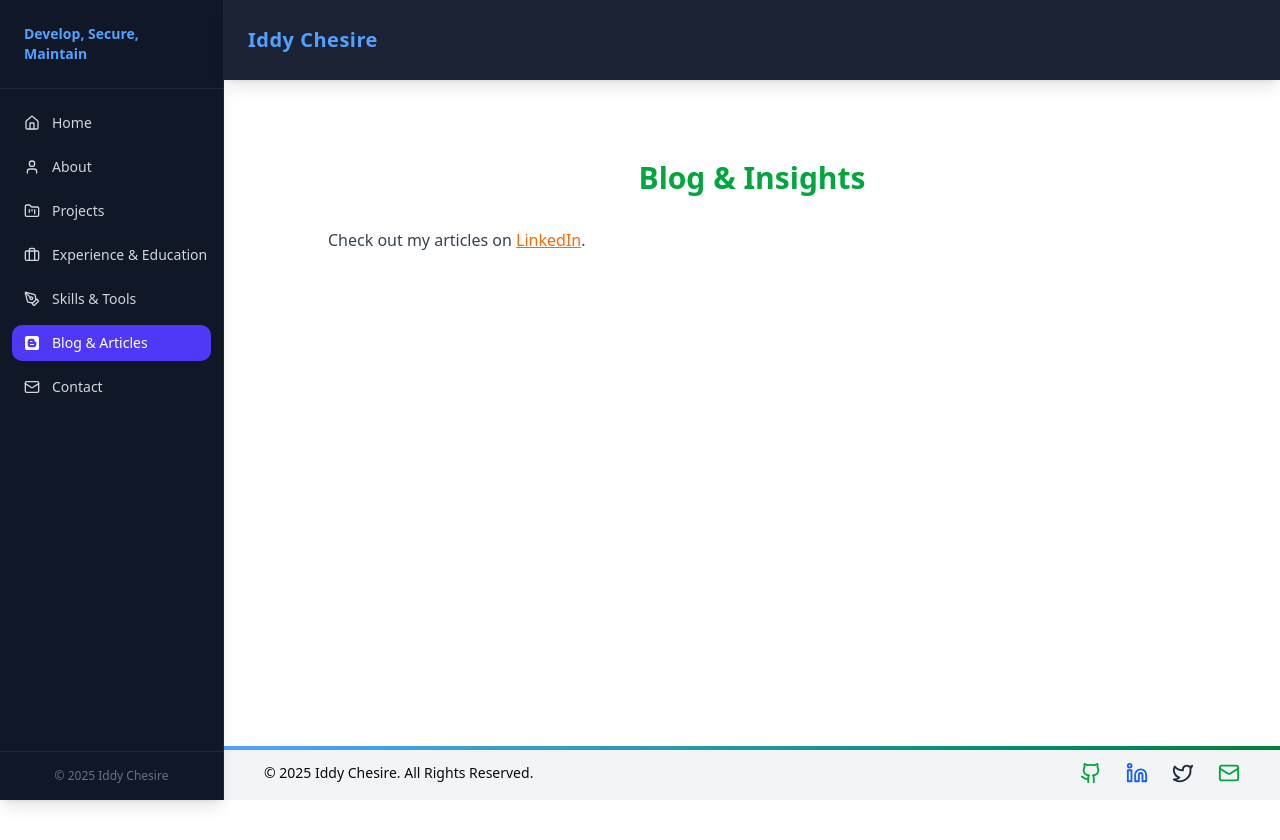
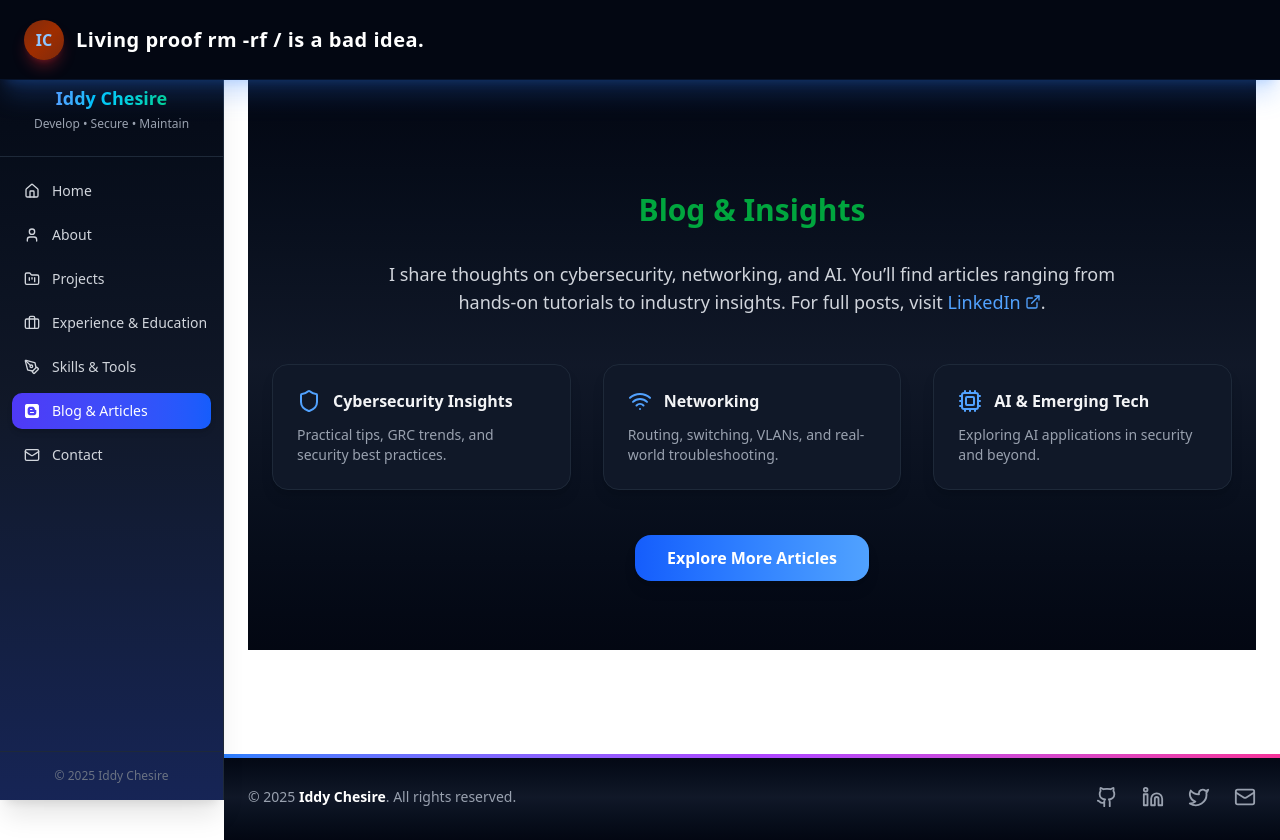
Before and after one commit to acunetix2/Profile, a React (Vite) app: page /blog in a window 1280 px wide. Before the commit the page ends 800 px from the top, so only its background shows below. Built offline with nearby package versions, Linux system fonts and the light colour scheme.

Commit message:
Feat: Design

```diff
--- a/src/components/Footer.jsx
+++ b/src/components/Footer.jsx
@@ -2,14 +2,16 @@ import { Github, Linkedin, Twitter, Mail } from "lucide-react";
 
 function Footer() {
   return (
-    <footer className="relative  bg-gray-100 dark:bg-gray-900 py-4 mt-12">
-      {/* Top Border Gradient */}
-      <div className="absolute top-0 left-0 w-full h-1 bg-gradient-to-r from-blue-400  to-green-700"></div>
+    <footer className="relative bg-gradient-to-b from-gray-950 via-gray-900 to-gray-950 py-8 mt-20">
+      {/* Top Gradient Bar */}
+      <div className="absolute top-0 left-0 w-full h-1 bg-gradient-to-r from-blue-500 via-purple-500 to-pink-500"></div>
 
-      <div className="max-w-5xl mx-auto flex flex-col md:flex-row items-center justify-between px-6">
+      <div className="max-w-6xl mx-auto flex flex-col md:flex-row items-center justify-between px-6 text-center md:text-left">
         {/* Copyright */}
-        <p className="text-gradient-to-b from-gray-900 via-blue-900 to-gray-800 text-sm mb-4 md:mb-0">
-          &copy; {new Date().getFullYear()} Iddy Chesire. All Rights Reserved.
+        <p className="text-sm text-gray-400 mb-4 md:mb-0">
+          &copy; {new Date().getFullYear()}{" "}
+          <span className="font-semibold text-white">Iddy Chesire</span>. All
+          rights reserved.
         </p>
 
         {/* Social Links */}
@@ -18,7 +20,7 @@ function Footer() {
             href="https://github.com/acunetix2"
             target="_blank"
             rel="noopener noreferrer"
-            className="text-green-600 dark:text-green-300 hover:text-orange-500 transform hover:scale-110 transition-all duration-300"
+            className="text-gray-400 hover:text-blue-400 transform hover:scale-110 transition duration-300"
           >
             <Github size={22} />
           </a>
@@ -26,7 +28,7 @@ function Footer() {
             href="https://linkedin.com/in/iddy-k-chesire-55009b264/"
             target="_blank"
             rel="noopener noreferrer"
-            className="text-blue-600 dark:text-blue-300 hover:text-orange-500 transform hover:scale-110 transition-all duration-300"
+            className="text-gray-400 hover:text-blue-500 transform hover:scale-110 transition duration-300"
           >
             <Linkedin size={22} />
           </a>
@@ -34,13 +36,13 @@ function Footer() {
             href="https://twitter.com/metapeek"
             target="_blank"
             rel="noopener noreferrer"
-            className="text-gray-800 dark:text-gray-700 hover:text-orange-500 transform hover:scale-110 transition-all duration-300"
+            className="text-gray-400 hover:text-sky-400 transform hover:scale-110 transition duration-300"
           >
             <Twitter size={22} />
           </a>
           <a
             href="mailto:iddychesire098@gmail.com"
-            className="text-green-600 dark:text-gray-300 hover:text-orange-500 transform hover:scale-110 transition-all duration-300"
+            className="text-gray-400 hover:text-pink-400 transform hover:scale-110 transition duration-300"
           >
             <Mail size={22} />
           </a>
--- a/src/components/Navbar.jsx
+++ b/src/components/Navbar.jsx
@@ -5,31 +5,44 @@ import { motion } from "framer-motion";
 function Navbar({ toggleSidebar }) {
   return (
     <motion.nav
-      initial={{ y: -80 }}
-      animate={{ y: 0 }}
-      transition={{ type: "spring", stiffness: 100, damping: 15 }}
-      className="fixed top-0 left-0 md:left-56 right-0 h-20 bg-[#0f172a]/95 backdrop-blur-md
-                 flex items-center justify-between px-6 shadow-lg z-40"
+      initial={{ y: -100, opacity: 0 }}
+      animate={{ y: 0, opacity: 1 }}
+      transition={{ type: "spring", stiffness: 90, damping: 14 }}
+      className="fixed top-0 left-0 right-0 h-20
+           bg-gray-950
+           backdrop-blur-xl flex items-center justify-between px-6
+           shadow-xl shadow-blue-500/20 z-50 border-b border-blue-500/10"
     >
-      {/* Left: Hamburger (mobile only) */}
+      {/* Left: Branding with Quote */}
+      <motion.div
+        initial={{ opacity: 0, x: -40 }}
+        animate={{ opacity: 1, x: 0 }}
+        className="flex items-center gap-3"
+      >
+        <div className="w-10 h-10 flex items-center justify-center rounded-full
+                bg-gradient-to-br from-orange-900 via-orange-800 to-orange-900
+                text-blue-300 font-bold shadow-lg shadow-red-500/30">
+          IC
+        </div>
+
+        <h1 className="text-lg md:text-xl font-extrabold tracking-wide text-white">
+          Living proof rm -rf / is a bad idea.
+        </h1>
+      </motion.div>
+
+      {/* Right: Mobile Hamburger */}
       <motion.button
-        whileTap={{ scale: 0.85 }}
-        whileHover={{ scale: 1.1 }}
+        whileTap={{ scale: 0.85, rotate: -10 }}
+        whileHover={{ scale: 1.15, rotate: 5 }}
         onClick={toggleSidebar}
-        className="p-4 rounded-md text-gray-300 hover:text-white hover:bg-gray-800 transition md:hidden"
+        aria-label="Open menu"
+        className="p-4 rounded-lg text-gray-200 hover:text-white
+                   bg-gradient-to-br from-gray-800/40 to-gray-700/40
+                   hover:from-pink-500/30 hover:to-purple-500/30
+                   transition-all duration-300 ease-out md:hidden"
       >
-        <Menu size={24} />
+        <Menu size={26} />
       </motion.button>
-
-      {/* Right: Name */}
-      <motion.h1
-        initial={{ opacity: 0, x: 30 }}
-        animate={{ opacity: 1, x: 0 }}
-        transition={{ delay: 0.2, type: "spring", stiffness: 80 }}
-        className="text-lg md:text-xl font-extrabold tracking-wide text-blue-400"
-      >
-        Iddy Chesire
-      </motion.h1>
     </motion.nav>
   );
 }
--- a/src/components/Sidebar.jsx
+++ b/src/components/Sidebar.jsx
@@ -13,9 +13,7 @@ import { cn } from "@/lib/utils";
 import { useState } from "react";
 import { Link, useLocation } from "react-router-dom";
 import { motion, AnimatePresence } from "framer-motion";
-import { FolderClock } from "lucide-react";
-import { FaBlog, FaBlogger } from "react-icons/fa";
-import { FaBahtSign } from "react-icons/fa6";
+import { FaBlogger } from "react-icons/fa";
 
 const Sidebar = () => {
   const [open, setOpen] = useState(false);
@@ -27,14 +25,16 @@ const Sidebar = () => {
     { id: "/portfolio", label: "Projects", icon: <FolderKanban size={18} /> },
     { id: "/experience", label: "Experience & Education", icon: <Briefcase size={18} /> },
     { id: "/skills", label: "Skills & Tools", icon: <PenTool size={18} /> },
-    { id: "/blog", label: "Blog & Articles", icon: <FaBlogger size={18} />},
+    { id: "/blog", label: "Blog & Articles", icon: <FaBlogger size={18} /> },
     { id: "/contact", label: "Contact", icon: <Mail size={18} /> },
   ];
 
   return (
     <>
       {/* Top Navbar (mobile only) */}
-      <div className="fixed top-0 left-0 right-0 h-12 bg-gray-900 border-b border-gray-800 flex items-center px-4 z-50 md:hidden">
+      <div className="fixed top-0 left-0 right-0 h-12
+                      bg-gradient-to-r from-gray-950 via-gray-900 to-gray-800
+                      border-b border-gray-800 flex items-center px-4 z-50 md:hidden">
         <Button
           variant="ghost"
           size="icon"
@@ -56,15 +56,24 @@ const Sidebar = () => {
             initial={{ x: -260 }}
             animate={{ x: 0 }}
             exit={{ x: -260 }}
-            transition={{ type: "spring", stiffness: 80, damping: 15 }}
+            transition={{ type: "spring", stiffness: 90, damping: 18 }}
             className={cn(
-              "fixed top-0 left-0 h-screen w-56 bg-gray-900 border-r border-gray-800 shadow-lg flex flex-col justify-between z-40 pt-12 md:pt-0"
+              "fixed top-0 left-0 h-screen w-56",
+              "bg-gradient-to-b from-gray-950 via-gray-900 to-blue-950",
+              "border-r border-gray-800 shadow-xl flex flex-col justify-between z-40 pt-12 md:pt-0"
             )}
           >
-            {/* Logo / Name (desktop only) */}
-            <div className="hidden md:block p-6 border-b border-gray-800">
-              <h1 className="text-l font-bold text-sm text-blue-400 via-green-300 to-white">Develop, Secure, Maintain</h1>
-
+            {/* Branding */}
+            <div className="hidden md:flex flex-col items-center p-6 border-b border-gray-800">
+              <div className="w-12 h-12 flex items-center justify-center rounded-full
+                              bg-gradient-to-br from-blue-600 to-indigo-500
+                              text-white font-bold shadow-md mb-3">
+                IC
+              </div>
+              <h1 className="text-lg font-bold bg-gradient-to-r from-blue-400 via-cyan-400 to-emerald-400 bg-clip-text text-transparent">
+                Iddy Chesire
+              </h1>
+              <p className="text-xs text-gray-400 mt-1">Develop • Secure • Maintain</p>
             </div>
 
             {/* Navigation */}
@@ -78,24 +87,30 @@ const Sidebar = () => {
                     onClick={() => setOpen(false)}
                     className="block"
                   >
+                    <motion.div
+                      whileHover={{ x: 6 }}
+                      transition={{ type: "spring", stiffness: 200, damping: 12 }}
+                    >
                       <Button
                         variant="ghost"
                         className={cn(
-                        "w-full justify-start flex items-center gap-3 text-gray-300 hover:bg-gray-800 hover:text-white rounded-lg px-3 py-2 transition",
+                          "w-full justify-start flex items-center gap-3 rounded-lg px-3 py-2 transition",
+                          "text-gray-300 hover:bg-gray-800 hover:text-white",
                           isActive &&
-                          "bg-indigo-600 text-white hover:bg-indigo-500"
+                            "bg-gradient-to-r from-indigo-600 to-blue-600 text-white shadow-md"
                         )}
                       >
                         {item.icon}
                         <span>{item.label}</span>
                       </Button>
+                    </motion.div>
                   </Link>
                 );
               })}
             </nav>
 
             {/* Footer */}
-            <div className="p-4 text-xs text-gray-500 text-center text-bold border-t border-gray-800">
+            <div className="p-4 text-xs text-gray-500 text-center border-t border-gray-800">
               &copy; {new Date().getFullYear()} Iddy Chesire
             </div>
           </motion.aside>
--- a/src/data/skills.js
+++ b/src/data/skills.js
@@ -23,6 +23,7 @@ import {
 } from "react-icons/si";
 import { FaNetworkWired } from "react-icons/fa6";
 import MetasploitIcon from "@/components/MetasploitIcon";
+
 const skills = {
   technical: [
     { name: "JavaScript", icon: SiJavascript, color: "text-yellow-400" },
@@ -57,14 +58,14 @@ const skills = {
   tools: [
     { name: "Kali Linux", icon: FaLinux },
     { name: "Wireshark", icon: SiWireshark },
-    { name: "Metasploit", icon: MetasploitIcon, color: "text-pink-400" },                 // name-only (no simple-icon)
+    { name: "Metasploit", icon: MetasploitIcon, color: "text-pink-400" },
     { name: "Nmap", icon: FaNetworkWired, color: "text-green-400" },
-    { name: "Enum4Linux" },                // CLI tool — name-only
-    { name: "Hydra" },                     // CLI tool — name-only
+    { name: "Enum4Linux" }, // CLI tool — name-only
+    { name: "Hydra" }, // CLI tool — name-only
     { name: "Cisco Packet Tracer", icon: SiCisco },
-    { name: "Huawei VRP" },                // vendor-specific — name-only
+    { name: "Huawei VRP" }, // vendor-specific — name-only
     { name: "Shodan", icon: FaSearch, color: "text-red-500" }, // fallback icon
-    { name: "ZenMap" }                     // GUI for Nmap — name-only
+    { name: "ZenMap" },
   ],
 };
 
--- a/src/pages/About.jsx
+++ b/src/pages/About.jsx
@@ -1,6 +1,6 @@
 import SectionHeading from "../components/SectionHeading";
 import { Button } from "@/components/ui/button";
-import { FileDown } from "lucide-react";
+import { FileDown, Shield, Github } from "lucide-react";
 
 function About() {
   return (
@@ -28,6 +28,47 @@ function About() {
           problem-solving.
         </p>
 
+        {/* TryHackMe Profile */}
+        <div className="mb-8 mt-6 p-4 rounded-lg border border-gray-800 bg-gray-800/60 hover:border-blue-500/40 transition text-center">
+          <div className="flex items-center gap-3 justify-center mb-3">
+            <Shield className="w-6 h-6 text-blue-400" />
+            <h3 className="text-white font-semibold text-lg">TryHackMe Profile</h3>
+          </div>
+          <a
+            href="https://tryhackme.com/p/Phantomjac007"
+            target="_blank"
+            rel="noreferrer"
+          >
+            <iframe
+              src="https://tryhackme.com/api/v2/badges/public-profile?userPublicId=3276864"
+              title="TryHackMe Profile Badge"
+              className="mx-auto w-full max-w-md h-[220px] border-0 rounded-lg shadow-lg hover:scale-105 transition-transform duration-300"
+            ></iframe>
+          </a>
+        </div>
+
+        {/* GitHub Stats */}
+        <div className="mb-8 mt-6 p-4 rounded-lg border border-gray-800 bg-gray-800/60 hover:border-blue-500/40 transition text-center">
+          <div className="flex items-center gap-3 justify-center mb-3">
+            <Github className="w-6 h-6 text-gray-400" />
+            <h3 className="text-white font-semibold text-lg">GitHub Stats</h3>
+          </div>
+          <div className="flex flex-col sm:flex-row justify-center items-center gap-4">
+            {/* Stats Card */}
+            <img
+              src="https://github-readme-stats.vercel.app/api?username=acunetix2&show_icons=true&theme=radical"
+              alt="GitHub Stats"
+              className="rounded-lg shadow-lg hover:scale-105 transition-transform duration-300"
+            />
+            {/* Languages Card */}
+            <img
+              src="https://github-readme-stats.vercel.app/api/top-langs/?username=acunetix2&layout=compact&theme=radical"
+              alt="Most Used Languages"
+              className="rounded-lg shadow-lg hover:scale-105 transition-transform duration-300"
+            />
+          </div>
+        </div>
+
         {/* Resume Button */}
         <div className="flex justify-start">
           <a href="/resume.pdf" download>
--- a/src/pages/Blog.jsx
+++ b/src/pages/Blog.jsx
@@ -1,12 +1,94 @@
 import SectionHeading from "../components/SectionHeading";
+import { motion } from "framer-motion";
+import { ExternalLink, Shield, Cpu, Wifi } from "lucide-react";
 
 function Blog() {
+  const highlights = [
+    {
+      title: "Cybersecurity Insights",
+      desc: "Practical tips, GRC trends, and security best practices.",
+      icon: <Shield className="w-6 h-6 text-blue-400" />,
+    },
+    {
+      title: "Networking",
+      desc: "Routing, switching, VLANs, and real-world troubleshooting.",
+      icon: <Wifi className="w-6 h-6 text-blue-400" />,
+    },
+    {
+      title: "AI & Emerging Tech",
+      desc: "Exploring AI applications in security and beyond.",
+      icon: <Cpu className="w-6 h-6 text-blue-400" />,
+    },
+  ];
+
   return (
-    <section className="px-6 py-12 max-w-4xl mx-auto">
+    <section className="px-6 py-20 max-w-6xl mx-auto text-center bg-gradient-to-b from-gray-950 via-gray-900 to-gray-950">
+      {/* Heading */}
       <SectionHeading title="Blog & Insights" />
-      <p className="text-gray-700 dark:text-gray-300">
-        Check out my articles on <a href="https://www.linkedin.com/in/iddy-k-chesire-55009b264/" target="_blank" rel="noreferrer" className="text-orange-500 underline">LinkedIn</a>.
-      </p>
+
+      {/* Intro */}
+      <motion.p
+        initial={{ opacity: 0, y: 20 }}
+        animate={{ opacity: 1, y: 0 }}
+        transition={{ delay: 0.2, duration: 0.6 }}
+        className="mt-6 text-lg text-gray-300 max-w-3xl mx-auto"
+      >
+        I share thoughts on cybersecurity, networking, and AI.
+        You’ll find articles ranging from hands-on tutorials to industry insights.
+        For full posts, visit{" "}
+        <a
+          href="https://www.linkedin.com/in/iddy-k-chesire-55009b264/"
+          target="_blank"
+          rel="noreferrer"
+          className="inline-flex items-center gap-1 font-medium text-blue-400 hover:text-blue-500 transition-colors"
+        >
+          LinkedIn <ExternalLink size={16} />
+        </a>
+        .
+      </motion.p>
+
+      {/* Highlights Grid */}
+      <div className="mt-12 grid sm:grid-cols-2 md:grid-cols-3 gap-8 text-left">
+        {highlights.map((item, i) => (
+          <motion.div
+            key={i}
+            initial={{ opacity: 0, y: 40, scale: 0.9 }}
+            animate={{ opacity: 1, y: 0, scale: 1 }}
+            transition={{
+              delay: 0.3 + i * 0.2,
+              type: "spring",
+              stiffness: 120,
+              damping: 12,
+            }}
+            whileHover={{ scale: 1.05 }}
+            whileTap={{ scale: 0.98 }}
+            className="p-6 rounded-2xl bg-gray-900 border border-gray-800 shadow-lg hover:shadow-xl hover:border-blue-500/40 transition-all cursor-pointer"
+          >
+            <div className="flex items-center gap-3 mb-3">
+              {item.icon}
+              <h3 className="font-semibold text-gray-100">{item.title}</h3>
+            </div>
+            <p className="text-gray-400 text-sm">{item.desc}</p>
+          </motion.div>
+        ))}
+      </div>
+
+      {/* Call to Action */}
+      <motion.div
+        initial={{ opacity: 0, scale: 0.95 }}
+        animate={{ opacity: 1, scale: 1 }}
+        transition={{ delay: 0.9, duration: 0.6 }}
+        className="mt-14 inline-block"
+      >
+        <a
+          href="https://www.linkedin.com/in/iddy-k-chesire-55009b264/"
+          target="_blank"
+          rel="noreferrer"
+          className="px-8 py-3 rounded-2xl bg-gradient-to-r from-blue-600 to-blue-400 text-white font-semibold shadow-lg hover:shadow-blue-600/50 transition-transform hover:-translate-y-0.5"
+        >
+          Explore More Articles
+        </a>
+      </motion.div>
     </section>
   );
 }
--- a/src/pages/Home.jsx
+++ b/src/pages/Home.jsx
@@ -24,7 +24,7 @@ function Home() {
 
       {/* About */}
       <p className="max-w-2xl text-gray-300 mb-6 leading-relaxed">
-        I’m a passionate Cybersecurity Analyst and Junior Network Administrator with hands-on
+        I’m a passionate Cybersecurity Analyst(SOC L1) and Junior Network Administrator with hands-on
         experience in protecting digital infrastructure, detecting vulnerabilities, and ensuring
         secure communication. I also build and maintain web applications, combining technical
         networking expertise with full-stack development skills.
```
Lines whose indentation alone changed are shown as unchanged.
